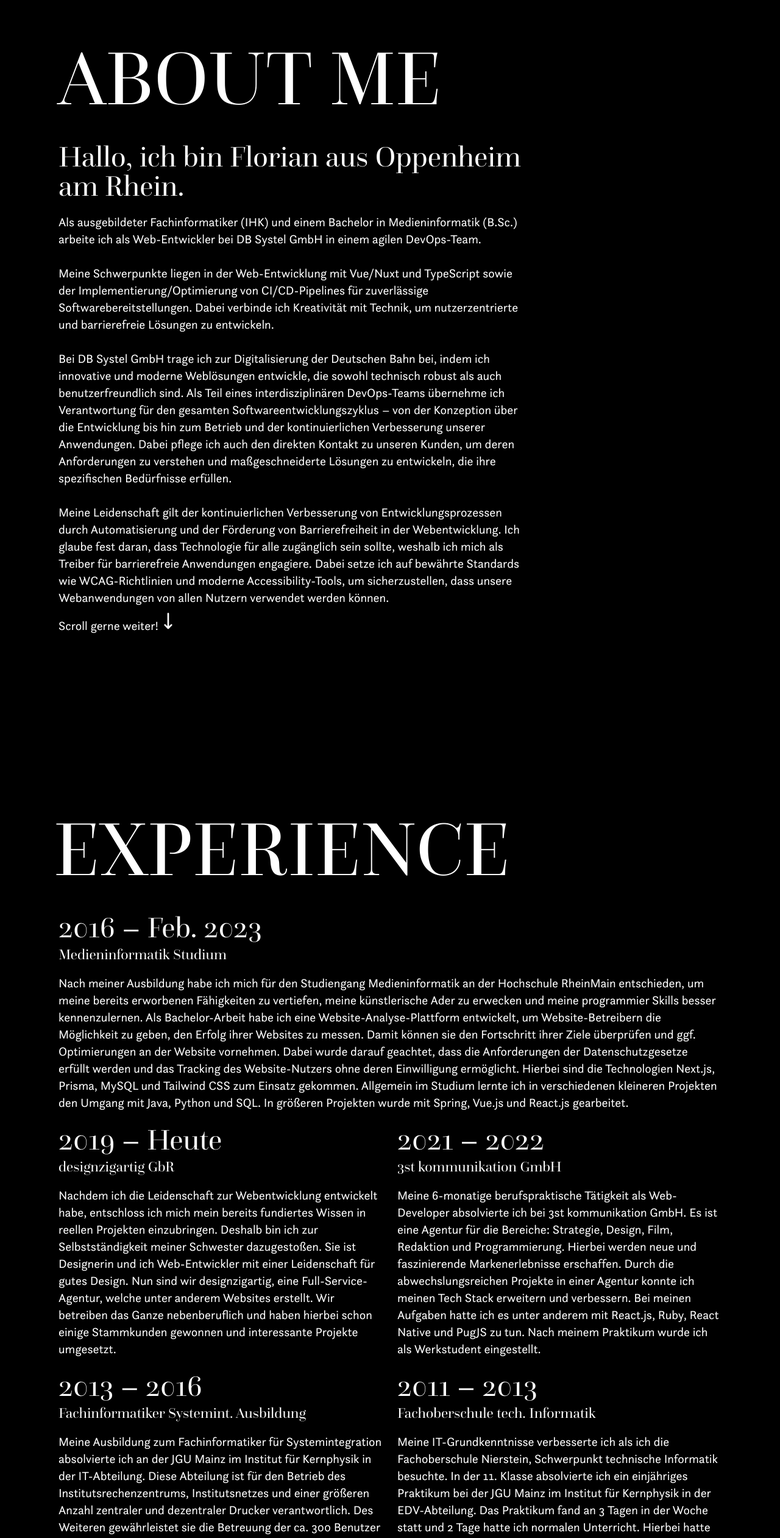
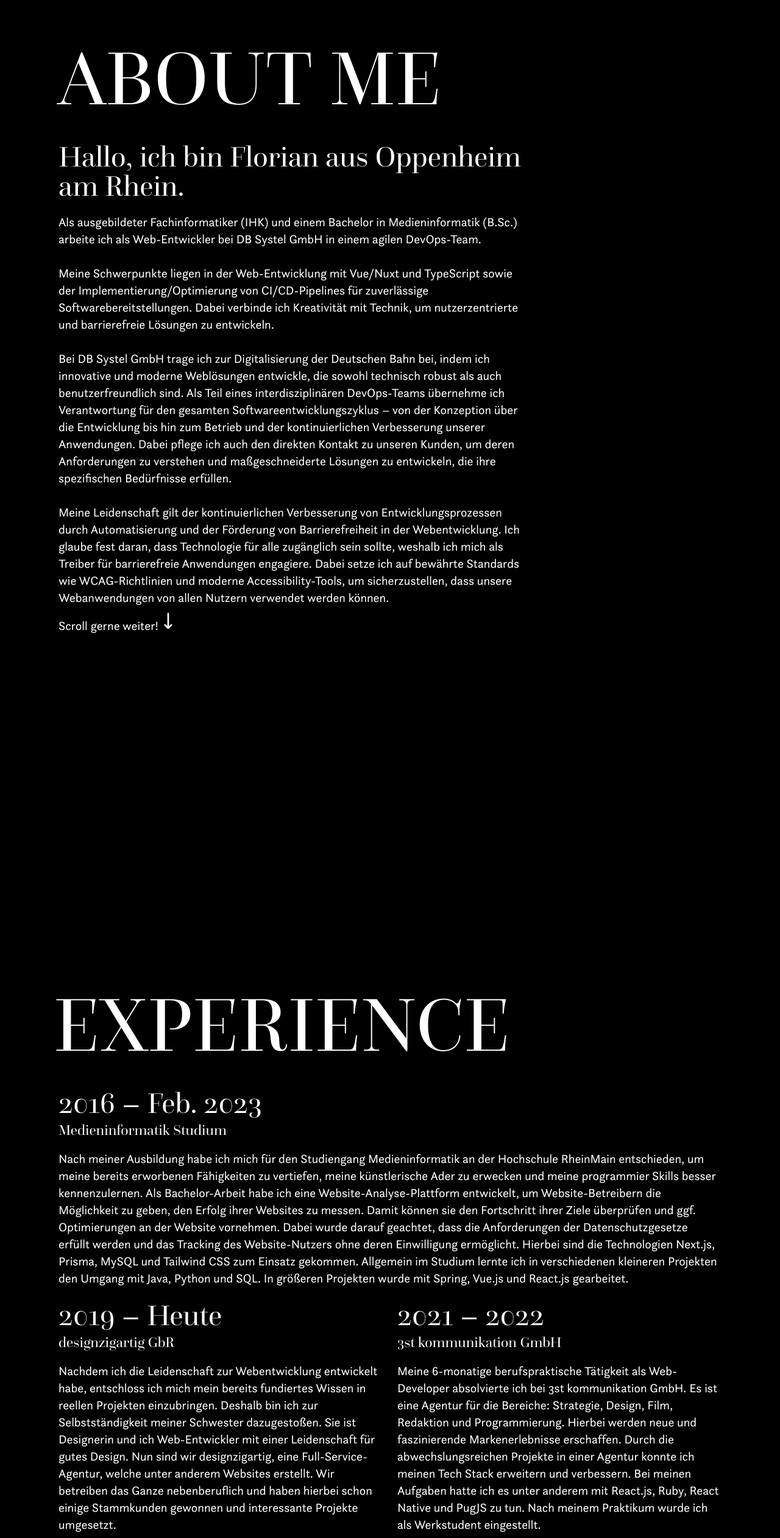
Before and after one commit to Flojan/portfolio, a Vue app: page / in a window 1280 px wide. Shown: the part 1138-3660 px from the top of the page at 61% size. Built offline with nearby package versions, Linux system fonts and the light colour scheme.

Commit message:
padding updated

```diff
--- a/src/views/OnePager.vue
+++ b/src/views/OnePager.vue
@@ -2,42 +2,14 @@
   <div class="flex flex-col">
     <Feature />
     <About
-      class="
-        flex flex-col
-        justify-start
-        md:justify-center
-        min-h-screen
-        mx-auto
-        max-w-6xl
-        mt-72
-        px-4
-        md:px-8
-      "
+      class="flex flex-col justify-start min-h-screen md:justify-center pb-72 mx-auto max-w-6xl pt-72 px-4 md:px-8"
     />
     <Experience
-      class="
-        flex flex-col
-        min-h-screen
-        mx-auto
-        max-w-6xl
-        md:mt-72
-        mb-72
-        px-4
-        md:px-8
-      "
+      class="flex flex-col min-h-screen mx-auto max-w-6xl md:pt-72 pb-72 px-4 md:px-8"
     />
     <Projects />
     <Skills
-      class="
-        flex flex-col
-        min-h-screen
-        mx-auto
-        max-w-6xl
-        mt-72
-        md:mt-0
-        px-4
-        md:px-8
-      "
+      class="flex flex-col min-h-screen mx-auto max-w-6xl pt-72 md:pt-0 px-4 md:px-8"
     />
     <SayHello
       class="flex flex-col min-h-screen mx-auto max-w-6xl px-4 md:px-8"
```
